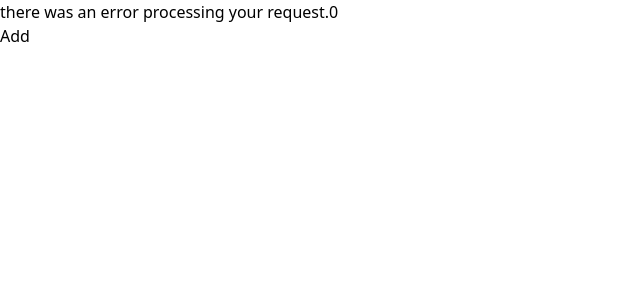
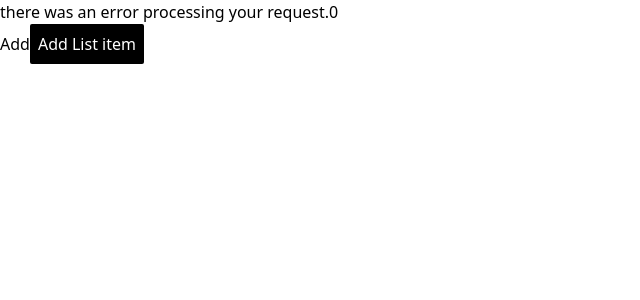
Before and after one commit to Christopher-Warren/easydash, a React (Create React App) app in the folder client/: page / in a window 1280 px wide. Shown: the top 300 px of the page, without its empty margins (0-640 px from the left). Built offline with nearby package versions, Linux system fonts and the light colour scheme.

Commit message:
begin error pattern

```diff
--- a/client/src/index.tsx
+++ b/client/src/index.tsx
@@ -11,17 +11,34 @@ import { ApolloProvider } from '@apollo/client'
 import { useAppDispatch, useAppSelector } from './redux/hooks'
 import { incremented, amountAdded } from './redux/counter/counterSlice'
 
+import { addError } from './redux/error/errorSlice'
+
 import { Provider } from 'react-redux'
 import { store } from './redux/store'
 
 const ErrorNotifs = () => {
   const count = useAppSelector((state) => state.counter.value)
+
+  const appError = useAppSelector((state) => state.error)
+
   const dispatch = useAppDispatch()
 
   return (
     <div>
       <h1 className="">there was an error processing your request.{count}</h1>
       <button onClick={() => dispatch(amountAdded(3))}>Add</button>
+
+      <button
+        className="bg-black text-white p-2 rounded-sm"
+        onClick={() => dispatch(addError())}
+      >
+        Add List item
+      </button>
+      <ol>
+        {appError.value.map((err) => {
+          return <li>{err}</li>
+        })}
+      </ol>
     </div>
   )
 }
--- a/client/src/redux/counter/counterSlice.ts
+++ b/client/src/redux/counter/counterSlice.ts
@@ -6,27 +6,9 @@ interface CounterState {
   value: number
 }
 
-interface ErrorState {
-  value: string[]
-}
-
 const initialState: CounterState = {
   value: 0,
 }
-
-const initialState1: ErrorState = {
-  value: [],
-}
-
-const errorSlice = createSlice({
-  name: 'errors',
-  initialState: initialState1,
-  reducers: {
-    addError(state: ErrorState) {
-      state.value.push('asd')
-    },
-  },
-})
 
 const counterSlice = createSlice({
   name: 'counter',
@@ -44,8 +26,6 @@ const counterSlice = createSlice({
 
 export const { incremented, amountAdded } = counterSlice.actions
 
-export const { addError } = errorSlice.actions
-
 export default counterSlice.reducer
 
 // need to find a way to export errorSlice.reducer
--- /dev/null
+++ b/client/src/redux/error/errorSlice.ts
@@ -0,0 +1,22 @@
+import { createSlice, PayloadAction } from '@reduxjs/toolkit'
+
+interface ErrorState {
+  value: string[]
+}
+
+const initialState: ErrorState = {
+  value: [],
+}
+
+const errorSlice = createSlice({
+  name: 'errors',
+  initialState,
+  reducers: {
+    addError(state: ErrorState) {
+      state.value.push('asd')
+    },
+  },
+})
+
+export const { addError } = errorSlice.actions
+export default errorSlice.reducer
--- a/client/src/redux/store.ts
+++ b/client/src/redux/store.ts
@@ -1,9 +1,11 @@
 import { configureStore } from '@reduxjs/toolkit'
 import counterReducer from './counter/counterSlice'
+import errorReducer from './error/errorSlice'
 
 export const store = configureStore({
   reducer: {
     counter: counterReducer,
+    error: errorReducer,
   },
 })
 
```
